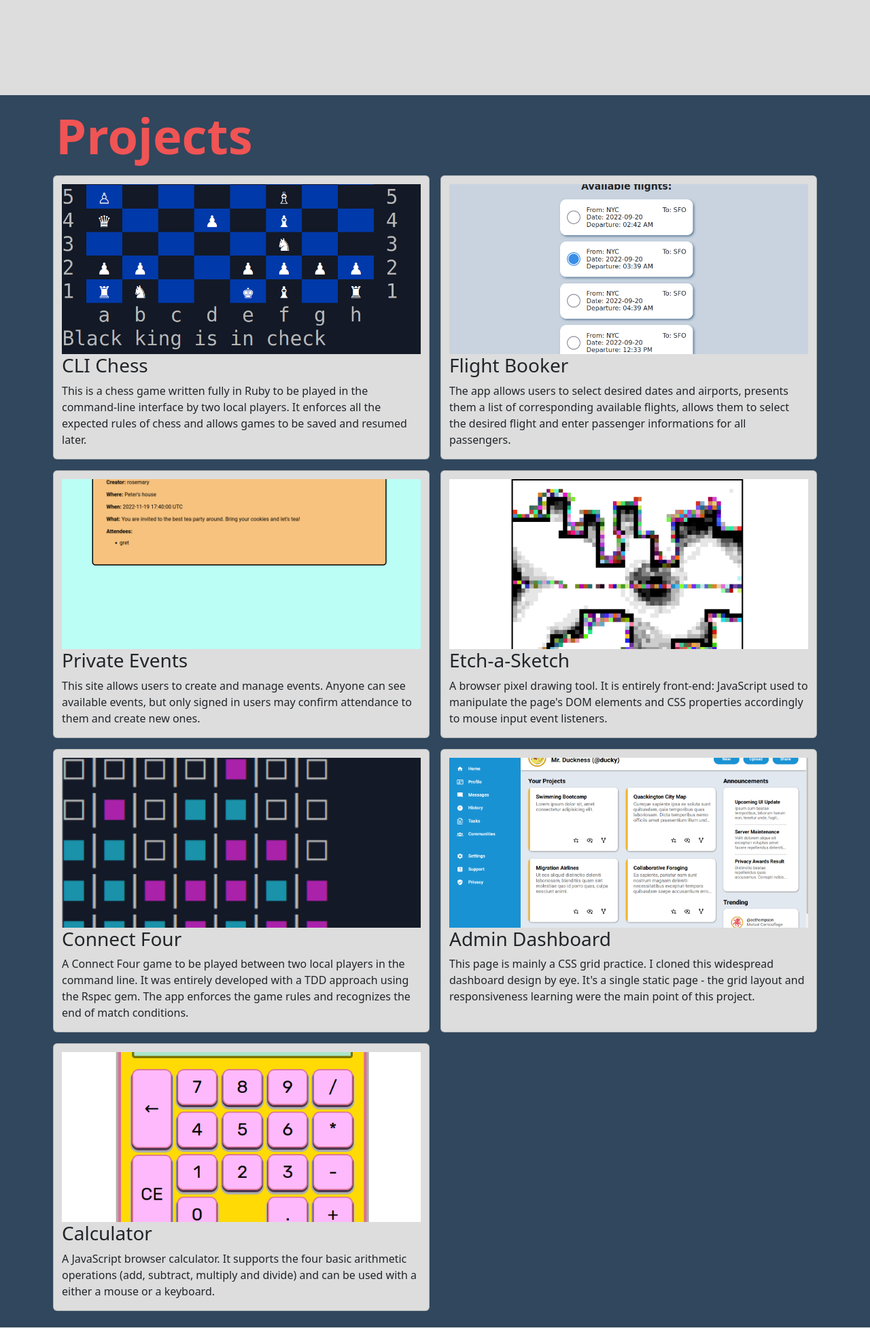
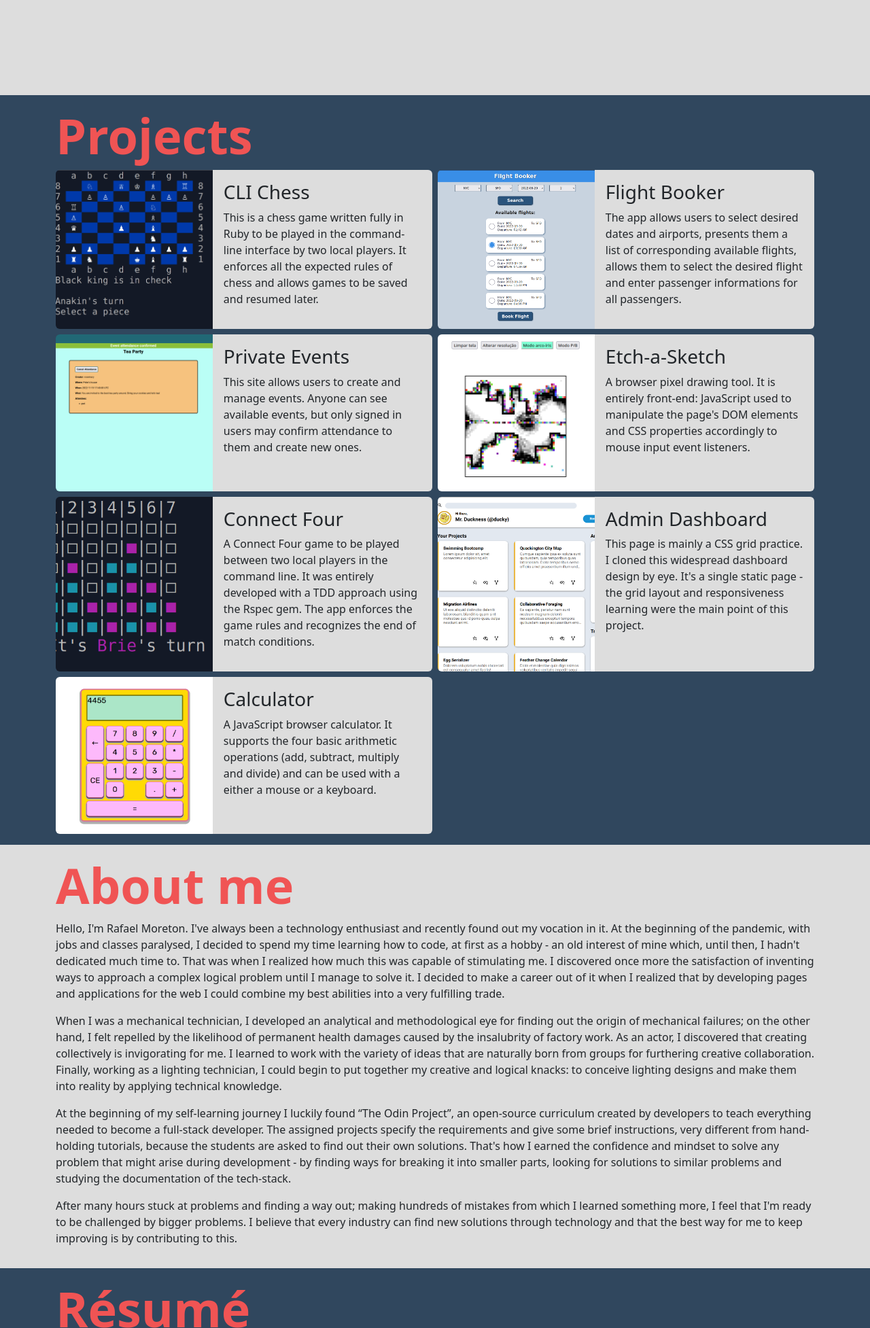
Before and after one commit to rafaelmoreton/old-rafa-website-php-bs, a PHP site: page / in a window 1280 px wide. Shown: the part 660-2614 px from the top of the page at 68% size. Run offline with PHP 8.4, Linux system fonts and the light colour scheme.

Commit message:
Projects cards layout bootstrap

```diff
--- a/index.php
+++ b/index.php
@@ -56,7 +56,7 @@
 
     <!-- ################################################################### -->
     <!-- ####################### #-LANDING HEADER ########################## -->
-    <header class="scaffold custom-bg-light">
+    <header class="vh-100 custom-bg-light">
         <div class="container h-100">
             <div class="row h-100 align-items-center">
                 <div class="col-12">
@@ -79,68 +79,82 @@
         <h2 class="fw-bold display-2 custom-text-highlight">
           <?php echo $langArray['projects'] ;?>
         </h2>
-        <div class="row row-cols-1 row-cols-md-2">
-          <article class="col p-2">
-            <div class="custom-bg-light container h-100 card">
-              <img class="card-image img-fluid" src="./images/demo-chess.png" alt="CLI Chess project image">
+        <div class="row g-2 row-cols-1 row-cols-xl-2">
+          <article class="card mt-lg-2 custom-bg-dark border-0">
+            <div class="row g-0 h-100">
+              <img class="fit-cover h-200px h-xs-100 col-xs-5 p-0 rounded-top column-to-row-card-start-xs-rounded" src="./images/demo-chess.png" alt="CLI Chess project image">
+              <div class="col-7 rounded-bottom column-to-row-card-end-xs-rounded custom-bg-light card-body">
                 <h3>CLI Chess</h3>
                 <p>
                   <?php echo $langArray['chess-project-description'];?>
                 </p>
               </div>
+            </div>
           </article>
-          <article class="col p-2">
-            <div class="custom-bg-light container h-100 card">
-              <img class="card-image img-fluid" src="./images/demo-flight.png" alt="Flight Booker project image">
+          <article class="card custom-bg-dark border-0">
+            <div class="row g-0 h-100">
+              <img class="fit-cover h-200px h-xs-100 col-xs-5 rounded-top column-to-row-card-start-xs-rounded" src="./images/demo-flight.png" alt="Flight Booker project image">
+              <div class="col-7 rounded-bottom column-to-row-card-end-xs-rounded custom-bg-light card-body">
                 <h3>Flight Booker</h3>
                 <p>
                   <?php echo $langArray['flight-project-description'];?>
                 </p>
               </div>
+            </div>
           </article>
-          <article class="col p-2">
-            <div class="custom-bg-light container h-100 card">
-              <img class="card-image img-fluid" src="./images/demo-events.png" alt="Private Events project image">
+          <article class="card custom-bg-dark border-0">
+            <div class="row g-0 h-100">
+              <img class="fit-cover h-200px h-xs-100 col-xs-5 rounded-top column-to-row-card-start-xs-rounded" src="./images/demo-events.png" alt="Private Events project image">
+              <div class="col-7 rounded-bottom column-to-row-card-end-xs-rounded custom-bg-light card-body">
                 <h3>Private Events</h3>
                 <p>
                   <?php echo $langArray['events-project-description'];?>
                 </p>
               </div>
+            </div>
           </article>
-          <article class="col p-2">
-            <div class="custom-bg-light container h-100 card">
-              <img class="card-image img-fluid" src="./images/demo-sketch.png" alt="Etch-a-Sketch project image">
+          <article class="card custom-bg-dark border-0">
+            <div class="row g-0 h-100">
+              <img class="fit-cover h-200px h-xs-100 col-xs-5 rounded-top column-to-row-card-start-xs-rounded" src="./images/demo-sketch.png" alt="Etch-a-Sketch project image">
+              <div class="col-7 rounded-bottom column-to-row-card-end-xs-rounded custom-bg-light card-body">
                 <h3>Etch-a-Sketch</h3>
                 <p>
                   <?php echo $langArray['sketch-project-description'];?>
                 </p>
               </div>
+            </div>
           </article>
-          <article class="col p-2">
-            <div class="custom-bg-light container h-100 card">
-              <img class="card-image img-fluid" src="./images/demo-connect.png" alt="Connect Four project image">
+          <article class="card custom-bg-dark border-0">
+            <div class="row g-0 h-100">
+              <img class="fit-cover h-200px h-xs-100 col-xs-5 rounded-top column-to-row-card-start-xs-rounded" src="./images/demo-connect.png" alt="Connect Four project image">
+              <div class="col-7 rounded-bottom column-to-row-card-end-xs-rounded custom-bg-light card-body">
                 <h3>Connect Four</h3>
                 <p>
                   <?php echo $langArray['connect-project-description'];?>
                 </p>
               </div>
+            </div>
           </article>
-          <article class="col p-2">
-            <div class="custom-bg-light container h-100 card">
-              <img class="card-image img-fluid" src="./images/demo-admin.png" alt="Admin Dashboard project image">
+          <article class="card custom-bg-dark border-0">
+            <div class="row g-0 h-100">
+              <img class="fit-cover h-200px h-xs-100 col-xs-5 rounded-top column-to-row-card-start-xs-rounded" src="./images/demo-admin.png" alt="Admin Dashboard project image">
+              <div class="col-7 rounded-bottom column-to-row-card-end-xs-rounded custom-bg-light card-body">
                 <h3>Admin Dashboard</h3>
                 <p>
                   <?php echo $langArray['dashboard-project-description'];?>
                 </p>
               </div>
+            </div>
           </article>
-          <article class="col p-2">
-            <div class="custom-bg-light container h-100 card">
-              <img class="card-image img-fluid" src="./images/demo-calculator.png" alt="Calculator project image">
+          <article class="card mt-2 custom-bg-dark border-0">
+            <div class="row g-0 h-100">
+              <img class="fit-cover h-200px h-xs-100 col-xs-5 rounded-top column-to-row-card-start-xs-rounded" src="./images/demo-calculator.png" alt="Calculator project image">
+              <div class="col-7 rounded-bottom column-to-row-card-end-xs-rounded custom-bg-light card-body">
                 <h3>Calculator</h3>
                 <p>
                   <?php echo $langArray['calculator-project-description'];?>
                 </p>
+              </div>
             </div>
           </article>
         </div>
--- a/style.css
+++ b/style.css
@@ -3,6 +3,10 @@
     --dark: rgb(48, 71, 94);
     --darker: rgb(34, 40, 49);
     --hightlight: rgb(240, 84, 84);
+}
+
+.vh-75 {
+  height: 75vh;
 }
 
 .custom-bg-light {
@@ -21,16 +25,12 @@
     color: var(--hightlight);
 }
 
-.scaffold {
-    height: 100vh;
-}
-
-.card-image {
+/* .card-image {
     width: 100%;
     height: 250px;
     object-fit: cover;
     margin-top: calc(var(--bs-gutter-x) * .5);
-}
+} */
 
 #projects, #about, #resume, #contact {
     scroll-margin-top: 3.5rem;
@@ -46,3 +46,39 @@
     background-color: var(--hightlight);
     border-color: var(--hightlight);
 }
+
+.fit-cover {
+  object-fit: cover;
+}
+
+.h-200px {
+  height: 200px;
+}
+
+@media (min-width: 355px) {
+  .col-xs-5 {
+    flex: 0 0 auto;
+    width: 41.66666667%;
+  }
+
+  .col-xs-7 {
+    flex: 0 0 auto;
+    width: 58.33333333%;
+  }
+
+  .h-xs-100 {
+    height: 100%;
+  }
+
+  .column-to-row-card-start-xs-rounded {
+    border-top-left-radius: var(--bs-border-radius)!important;
+    border-bottom-left-radius: var(--bs-border-radius)!important;
+    border-top-right-radius: 0!important;
+  }
+
+  .column-to-row-card-end-xs-rounded {
+    border-top-right-radius: var(--bs-border-radius)!important;
+    border-bottom-right-radius: var(--bs-border-radius)!important;
+    border-bottom-left-radius: 0!important;
+  }
+}
```
Lines whose indentation alone changed are shown as unchanged.
